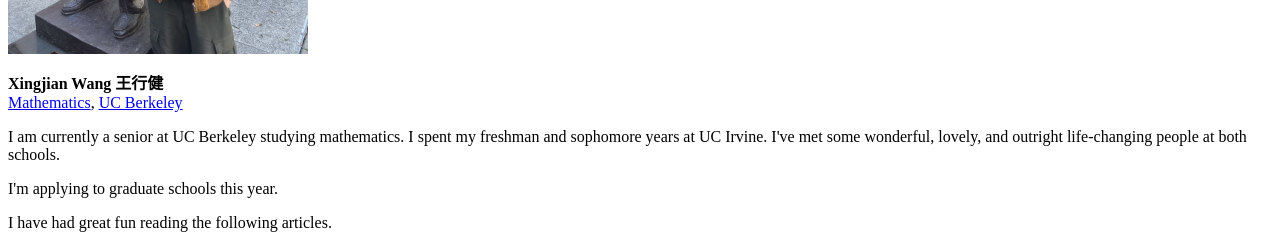
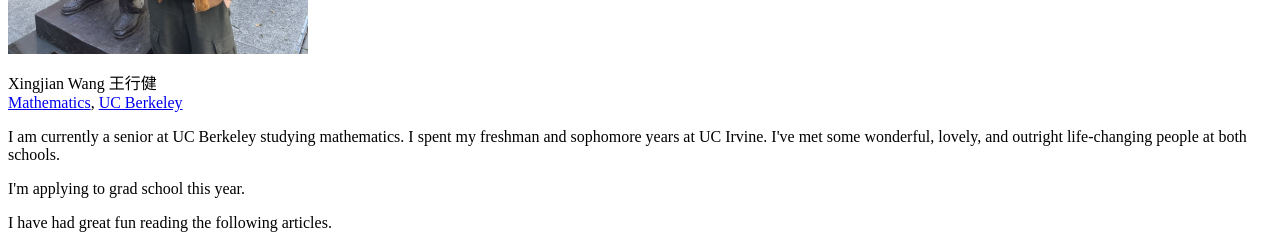
Before and after one commit to Xingjian508/xingjian508.github.io, a plain HTML site: page index.html in a window 1280 px wide. Shown: the part 354-602 px from the top of the page. Drawn offline with Linux system fonts and the light colour scheme.

Commit message:
Simplify wording and restore regular name styling

```diff
--- a/index.html
+++ b/index.html
@@ -20,7 +20,7 @@
       I spent my freshman and sophomore years at UC Irvine.
       I've met some wonderful, lovely, and outright life-changing people at both schools.</p>
 
-    <p>I'm applying to graduate schools this year.</p>
+    <p>I'm applying to grad school this year.</p>
 
     <p>I have had great fun reading the following articles.</p>
     <ul>
--- a/styles.css
+++ b/styles.css
@@ -27,7 +27,6 @@ body {
 .contact h1 {
   margin: 0;
   font: inherit;
-  font-weight: bold;
 }
 
 a:link {
```
